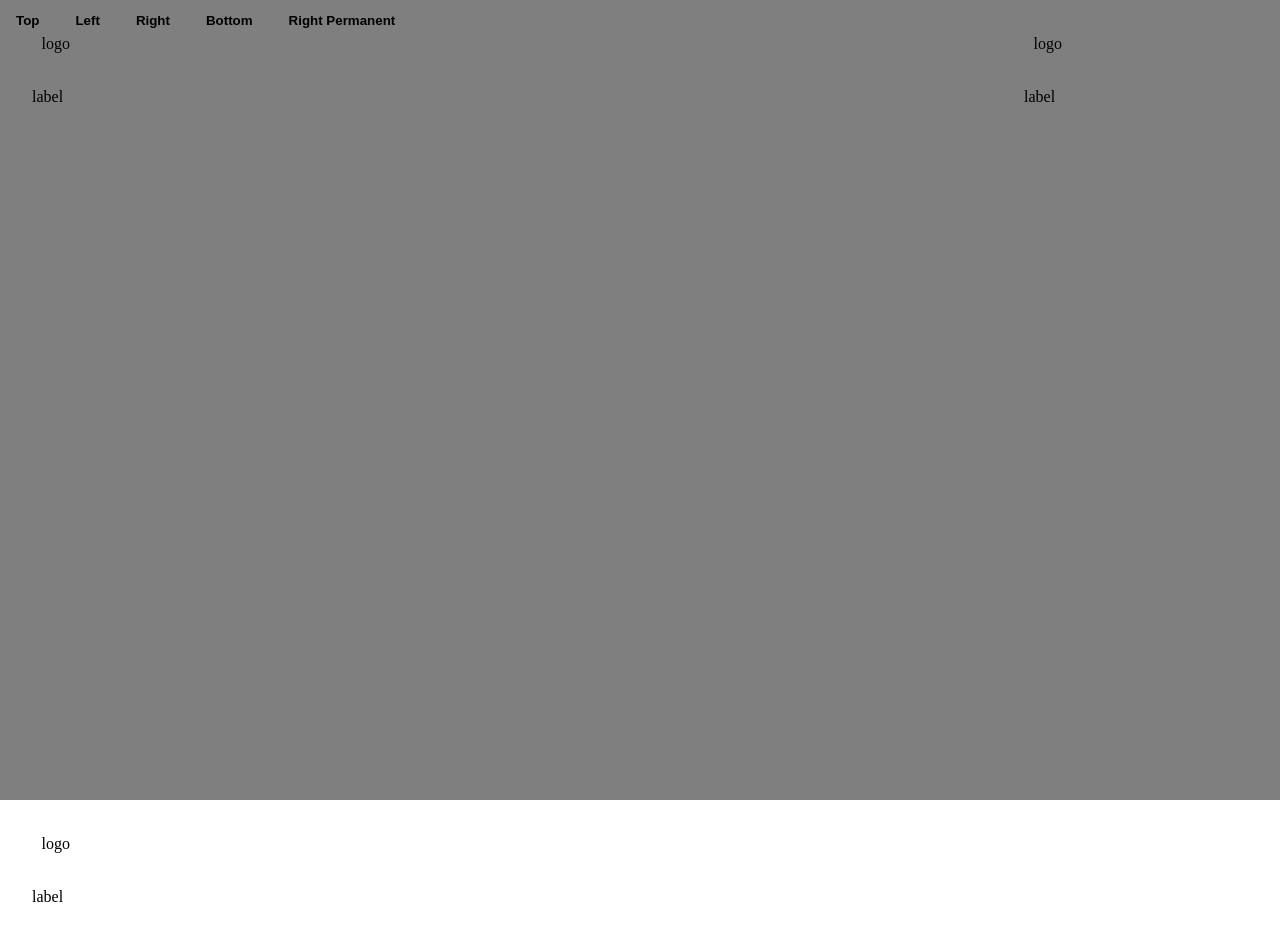
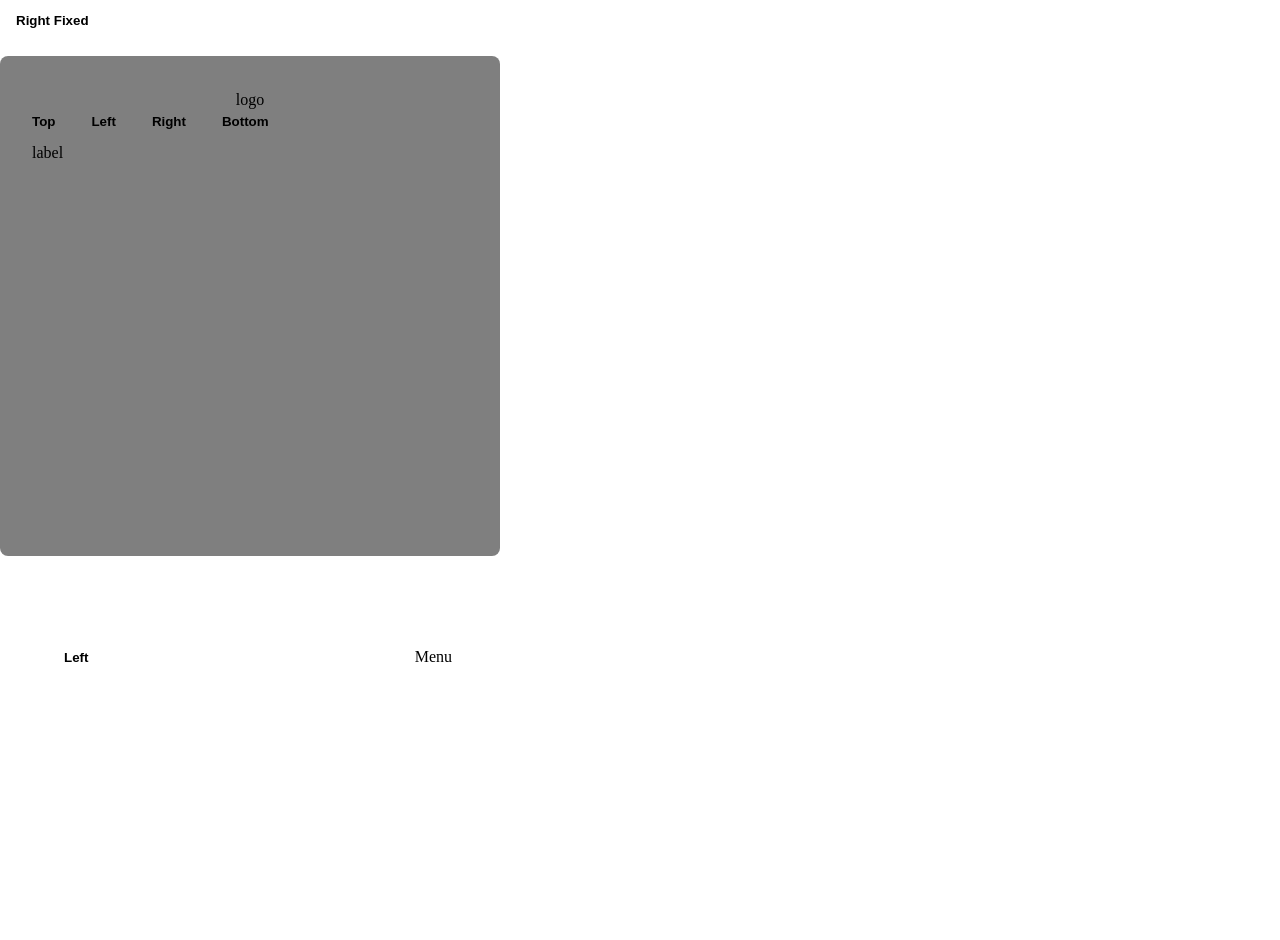
Before and after one commit to nilfocus/feflow, a SvelteKit app: page /drawer in a window 1280 px wide. Both pictures are taken after a click on the button "Top". Shown: the top 940 px of the page. Before the commit the page ends 800 px from the top, so only its background shows below. Built offline with nearby package versions, Linux system fonts and the light colour scheme.

Commit message:
drawer styles, navbar component

```diff
--- a/src/lib/components/drawer/Drawer.module.css
+++ b/src/lib/components/drawer/Drawer.module.css
@@ -1,5 +1,17 @@
+.overlay {
+	position: var(--position-style);
+	left: 0;
+	right: 0;
+	bottom: 0;
+	top: 0;
+	z-index: 998;
+	background: rgba(0, 0, 0, 0.5);
+	width: 100%;
+	height: 100%;
+}
+
 .drawer {
-	position: fixed;
+	position: var(--position-style);
 	background: var(--feflow-color-surface);
 	color: var(--feflow-color-on-surface);
 	z-index: 999;
@@ -13,6 +25,10 @@
 	height: auto;
 	width: auto;
 	min-width: 18rem;
+}
+
+.drawer.relative {
+	min-height: 100vh;
 }
 
 .drawer.left {
--- a/src/lib/components/drawer/Drawer.svelte
+++ b/src/lib/components/drawer/Drawer.svelte
@@ -3,24 +3,21 @@
 	import type { HTMLAttributes } from "svelte/elements"
 	import classMapUtil from "../../utils/classMapUtil.js"
 	import styles from "./Drawer.module.css"
-	import { clickOutsideAction } from "../../actions/index.js"
 	import type { PositionTypeNoCenter } from "../../types/index.js"
 
-	export interface DrawerProps {
+	interface Props extends HTMLAttributes<HTMLDivElement> {
 		isOpen: boolean
-		variant?: "temporary" | "permanent"
+		positionStyle?: "relative" | "absolute" | "fixed"
 		position?: PositionTypeNoCenter
 		handleClose?: () => void
 		header?: Snippet<[]>
 		content: Snippet<[]>
 	}
 
-	interface Props extends DrawerProps, HTMLAttributes<HTMLDivElement> {}
-
 	let {
 		class: className = "",
 		isOpen = false,
-		variant = "temporary",
+		positionStyle = "fixed",
 		position = "left",
 		handleClose,
 		header,
@@ -29,22 +26,31 @@
 	}: Props = $props()
 </script>
 
+{#if isOpen}
+	<button
+		aria-labelledby="overlay"
+		aria-label="Close overlay"
+		class={styles.overlay}
+		onclick={handleClose}
+		style="--position-style: {positionStyle === 'relative'
+			? 'absolute'
+			: positionStyle};"
+	>
+	</button>
+{/if}
+
 <div
 	class={classMapUtil(
 		className,
 		[styles, className],
 		styles.drawer,
 		styles[position],
+		styles[positionStyle],
 		{
 			[styles.show]: isOpen
 		}
 	)}
-	use:clickOutsideAction={{
-		isOpen: variant === "permanent" ? false : isOpen,
-		handler: () => {
-			handleClose?.()
-		}
-	}}
+	style="--position-style: {positionStyle}; {rest.style}"
 	{...rest}
 >
 	{@render header?.()}
--- a/src/lib/components/drawer/DrawerHeader.module.css
+++ b/src/lib/components/drawer/DrawerHeader.module.css
@@ -1,10 +1,14 @@
 .drawerHeader {
 	display: flex;
 	align-items: center;
-	justify-content: space-between;
+	justify-content: center;
 	gap: 0.5rem;
 	padding: 1rem clamp(1rem, 2vw, 2rem);
 	min-height: 3.5rem;
+}
+
+.drawerHeader.withHandleClose {
+	justify-content: space-between;
 }
 
 .drawerHeader.borded {
--- a/src/lib/components/drawer/DrawerHeader.svelte
+++ b/src/lib/components/drawer/DrawerHeader.svelte
@@ -6,20 +6,17 @@
 	import { CloseIcon } from "../../icons/index.js"
 	import Button from "../button/index.js"
 
-	export interface DrawerHeaderProps {
+	interface Props extends HTMLAttributes<HTMLDivElement> {
 		content: Snippet<[]>
 		handleClose?: () => void
 	}
-
-	interface Props extends DrawerHeaderProps, HTMLAttributes<HTMLDivElement> {}
 
 	let { class: className = "", content, handleClose, ...rest }: Props = $props()
 </script>
 
 <div
-	class={classMapUtil({
-		[className as string]: true,
-		[styles.drawerHeader]: true
+	class={classMapUtil(className, [styles, className], styles.drawerHeader, {
+		[styles.withHandleClose]: Boolean(handleClose)
 	})}
 	{...rest}
 >
--- a/src/lib/components/drawer/index.ts
+++ b/src/lib/components/drawer/index.ts
@@ -1,9 +1,11 @@
-import { type Component } from "svelte"
-import DrawerComponent, { type DrawerProps } from "./Drawer.svelte"
-import DrawerHeaderComponent, {
-	type DrawerHeaderProps
-} from "./DrawerHeader.svelte"
+import DrawerComponent from "./Drawer.svelte"
+import DrawerHeaderComponent from "./DrawerHeader.svelte"
 
-export default Object.assign(DrawerComponent as Component<DrawerProps>, {
-	Header: DrawerHeaderComponent as Component<DrawerHeaderProps>
-})
+type DrawerComponentType = typeof DrawerComponent & {
+	Header: typeof DrawerHeaderComponent
+}
+
+const Drawer = DrawerComponent as unknown as DrawerComponentType
+Drawer.Header = DrawerHeaderComponent
+
+export { Drawer as default }
--- /dev/null
+++ b/src/lib/components/navbar/Navbar.svelte
@@ -0,0 +1,27 @@
+<script lang="ts">
+	import type { HTMLAttributes } from "svelte/elements"
+	import classMapUtil from "../../utils/classMapUtil.js"
+
+	interface Props extends HTMLAttributes<HTMLDivElement> {}
+
+	let { class: className = "", children, ...rest }: Props = $props()
+</script>
+
+<div class={classMapUtil(className, "navbar")} {...rest}>
+	{@render children?.()}
+</div>
+
+<style>
+	.navbar {
+		background: var(--feflow-color-surface);
+		color: var(--feflow-color-on-surface);
+		height: 80px;
+		display: flex;
+		gap: 1rem;
+		justify-content: space-between;
+		align-items: center;
+		padding: 0 2rem 0 2rem;
+		position: relative;
+		width: 100%;
+	}
+</style>
--- /dev/null
+++ b/src/lib/components/navbar/index.ts
@@ -0,0 +1,3 @@
+import Navbar from "./Navbar.svelte"
+
+export default Navbar
--- a/src/lib/index.ts
+++ b/src/lib/index.ts
@@ -44,3 +44,4 @@ export { default as ColorPicker } from "./components/color-picker/index.js"
 export { default as Textarea } from "./components/textarea/index.js"
 export { default as Window } from "./components/window/index.js"
 export { default as Code } from "./components/code/index.js"
+export { default as Navbar } from "./components/navbar/index.js"
--- a/src/routes/(examples)/drawer/+page.svelte
+++ b/src/routes/(examples)/drawer/+page.svelte
@@ -1,22 +1,24 @@
 <script lang="ts">
-	import { Button, Drawer } from "@/lib/index.js"
+	import { Button, Drawer, Navbar, Window } from "@/lib/index.js"
 
 	type PositionType = "top" | "left" | "right" | "bottom"
-	type PosType = PositionType | "rightPermanent"
 
 	let drawerStates = $state({
 		top: false,
 		left: false,
 		right: false,
-		bottom: false,
-		rightPermanent: true
+		bottom: false
 	})
 
-	function handleToggle(position: PosType) {
+	let isOpen = $state(false)
+
+	let isOpenFixed = $state(false)
+
+	function handleToggle(position: PositionType) {
 		drawerStates[position] = !drawerStates[position]
 	}
 
-	function handleClose(position: PosType) {
+	function handleClose(position: PositionType) {
 		drawerStates[position] = false
 	}
 </script>
@@ -34,7 +36,27 @@
 {/snippet}
 
 <Drawer
+	isOpen={isOpenFixed}
+	positionStyle="fixed"
+	position="right"
+	handleClose={() => {
+		isOpenFixed = false
+	}}
+	{header}
+	{content}
+/>
+<Button
+	onclick={() => {
+		isOpenFixed = !isOpenFixed
+	}}
+>
+	Right Fixed
+</Button>
+
+<Window style="height: 500px; width: 500px;">
+	<Drawer
 		isOpen={drawerStates.top}
+		positionStyle="absolute"
 		position="top"
 		handleClose={() => handleClose("top")}
 		{header}
@@ -43,6 +65,7 @@
 
 	<Drawer
 		isOpen={drawerStates.left}
+		positionStyle="absolute"
 		position="left"
 		handleClose={() => handleClose("left")}
 		{header}
@@ -51,6 +74,7 @@
 
 	<Drawer
 		isOpen={drawerStates.right}
+		positionStyle="absolute"
 		position="right"
 		handleClose={() => handleClose("right")}
 		{header}
@@ -59,23 +83,64 @@
 
 	<Drawer
 		isOpen={drawerStates.bottom}
+		positionStyle="absolute"
 		position="bottom"
 		handleClose={() => handleClose("bottom")}
 		{header}
 		{content}
 	/>
-
-<Drawer
-	isOpen={drawerStates.rightPermanent}
-	variant="permanent"
-	position="right"
-	{header}
-	{content}
-/>
-
 	<Button onclick={() => handleToggle("top")}>Top</Button>
 	<Button onclick={() => handleToggle("left")}>Left</Button>
 	<Button onclick={() => handleToggle("right")}>Right</Button>
 	<Button onclick={() => handleToggle("bottom")}>Bottom</Button>
+</Window>
 
-<Button onclick={() => handleToggle("rightPermanent")}>Right Permanent</Button>
+<Window style="height: 500px; width: 500px;">
+	<div
+		class="container"
+		style="--size: {isOpen ? 'auto' : '0'}; overflow: hidden;"
+	>
+		<Drawer
+			{isOpen}
+			positionStyle="relative"
+			handleClose={() => {
+				isOpen = false
+			}}
+		>
+			{#snippet header()}
+				<Drawer.Header
+					handleClose={() => {
+						isOpen = false
+					}}
+				>
+					{#snippet content()}
+						<span>header</span>
+					{/snippet}
+				</Drawer.Header>
+			{/snippet}
+			{#snippet content()}
+				<span>test</span>
+			{/snippet}
+		</Drawer>
+
+		<Navbar>
+			{#if !isOpen}
+				<Button
+					onclick={() => {
+						isOpen = !isOpen
+					}}
+				>
+					Left
+				</Button>
+			{/if}
+			<span>Menu</span>
+		</Navbar>
+	</div>
+</Window>
+
+<style>
+	.container {
+		display: grid;
+		grid-template-columns: var(--size) 1fr;
+	}
+</style>
```
Also changed, not shown: src/routes/(examples)/navbar/+page.svelte (added, +16 -0 lines). Lines whose indentation alone changed are shown as unchanged.
